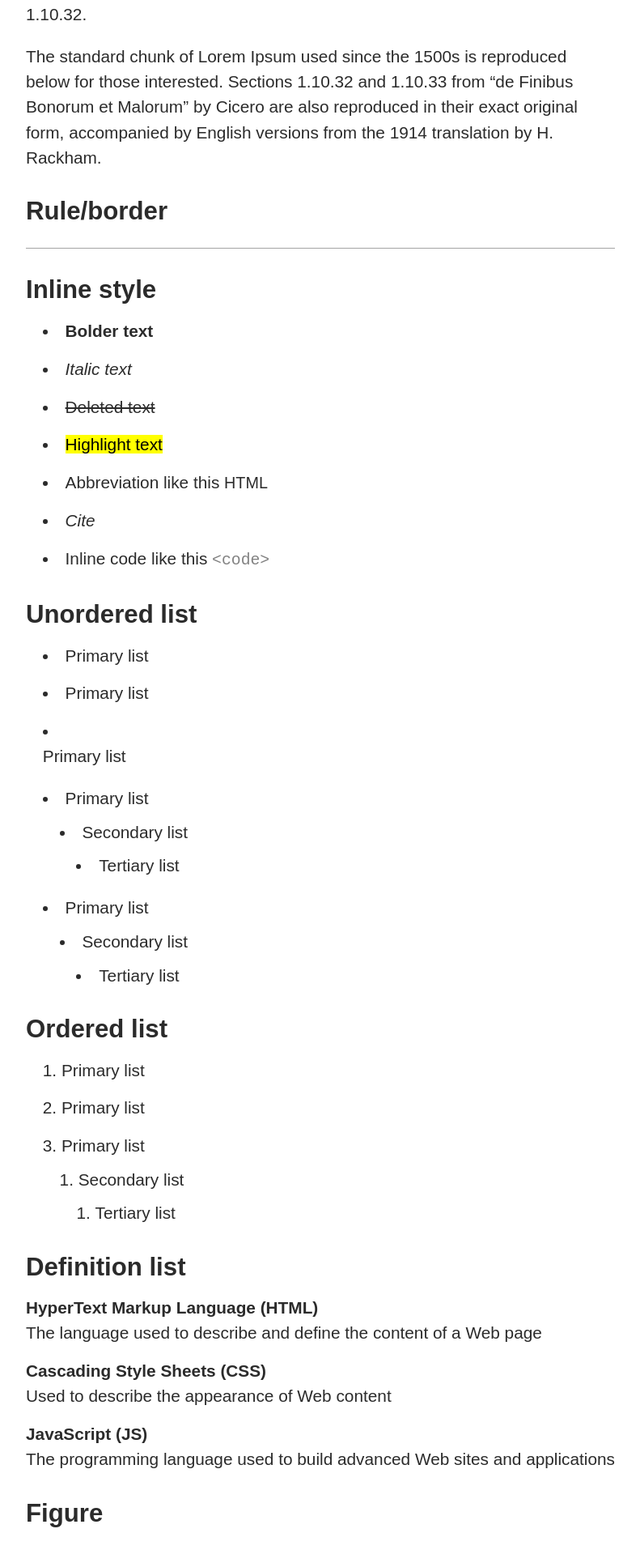
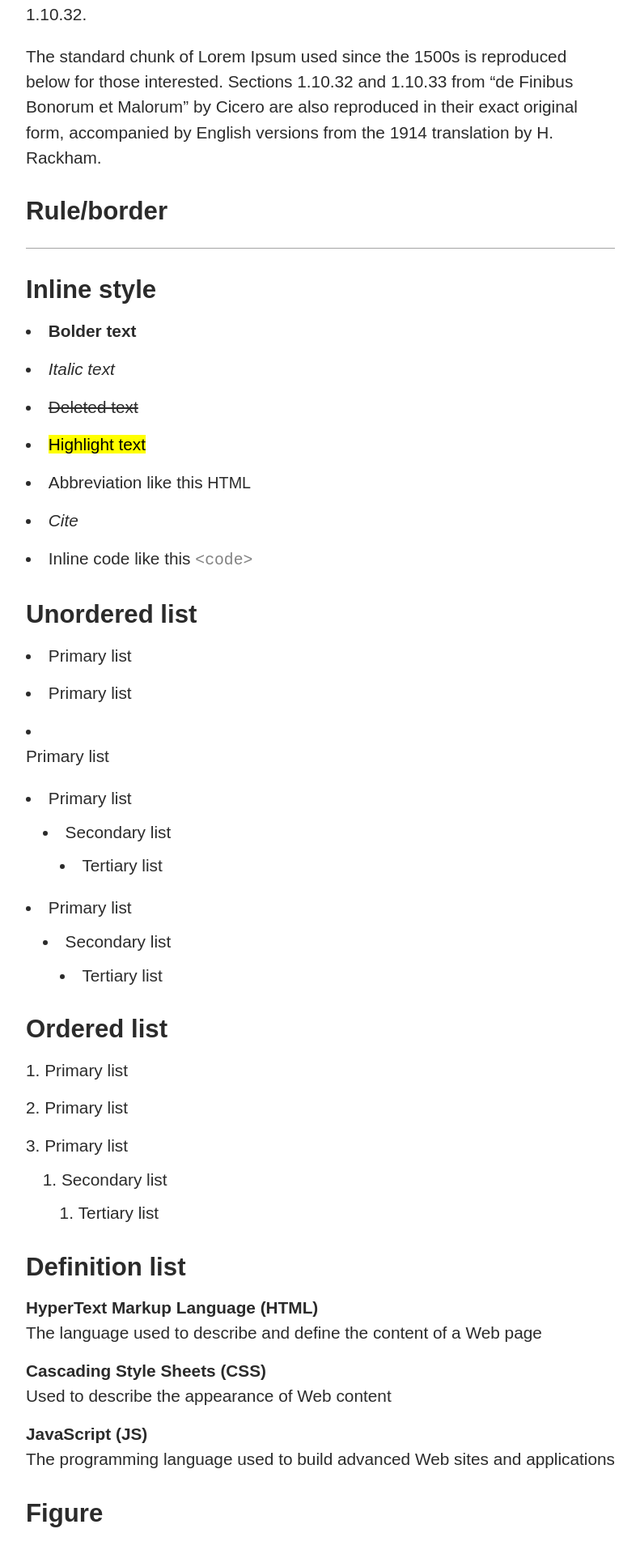
Before and after one commit to aflim/fleuron, a Jekyll site: the page built from styleguide.md, in a window 1280 px wide. Shown: the part 1057-2971 px from the top of the page at 81% size, without its empty margins (244-1035 px from the left). Built offline with Jekyll 4.4.1, drawn with Linux system fonts in a browser that asks for light colours.

Commit message:
Update _typography.scss

```diff
--- a/_sass/_typography.scss
+++ b/_sass/_typography.scss
@@ -43,11 +43,11 @@ ol {
 
   ul,
   ol {
+    padding-inline-start: 1em;
     margin-block-start: .5em;
   }
 
   li {
-    padding-inline-start: 1em;
     margin-block-end: .75em;
   }
 }
```
